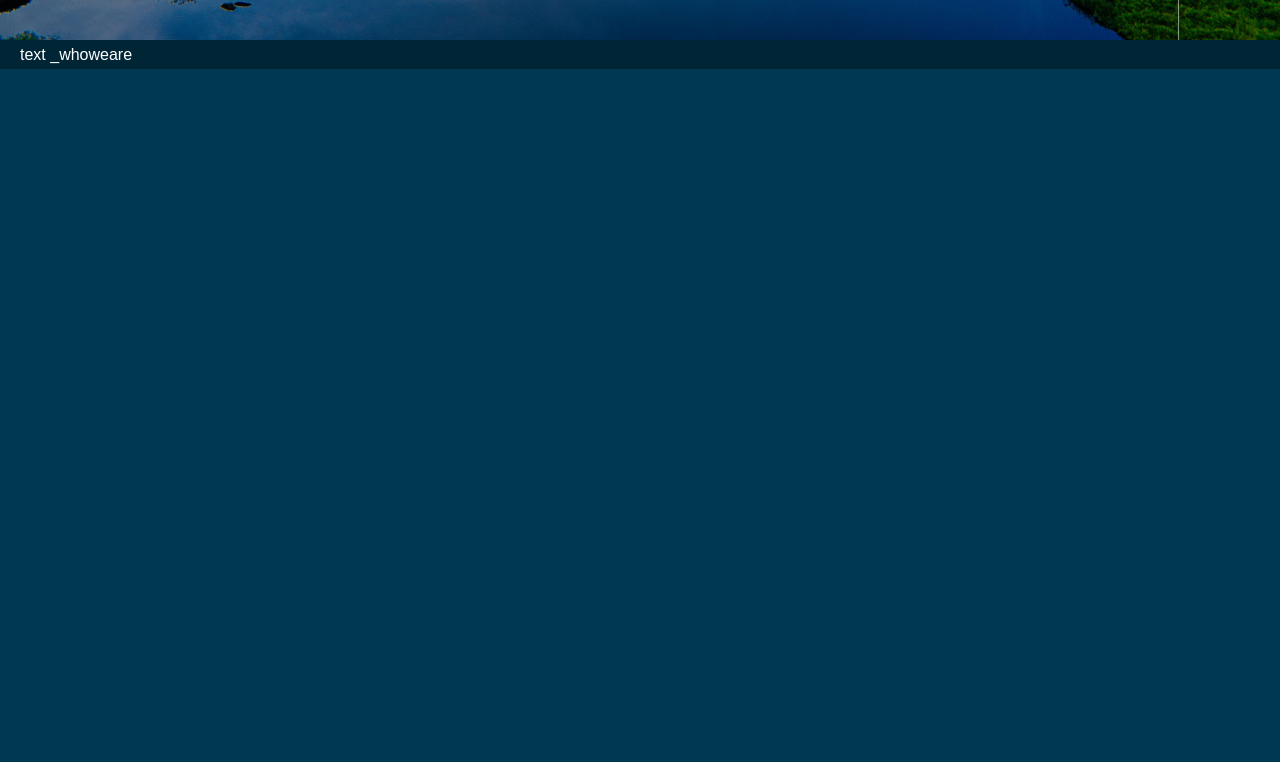
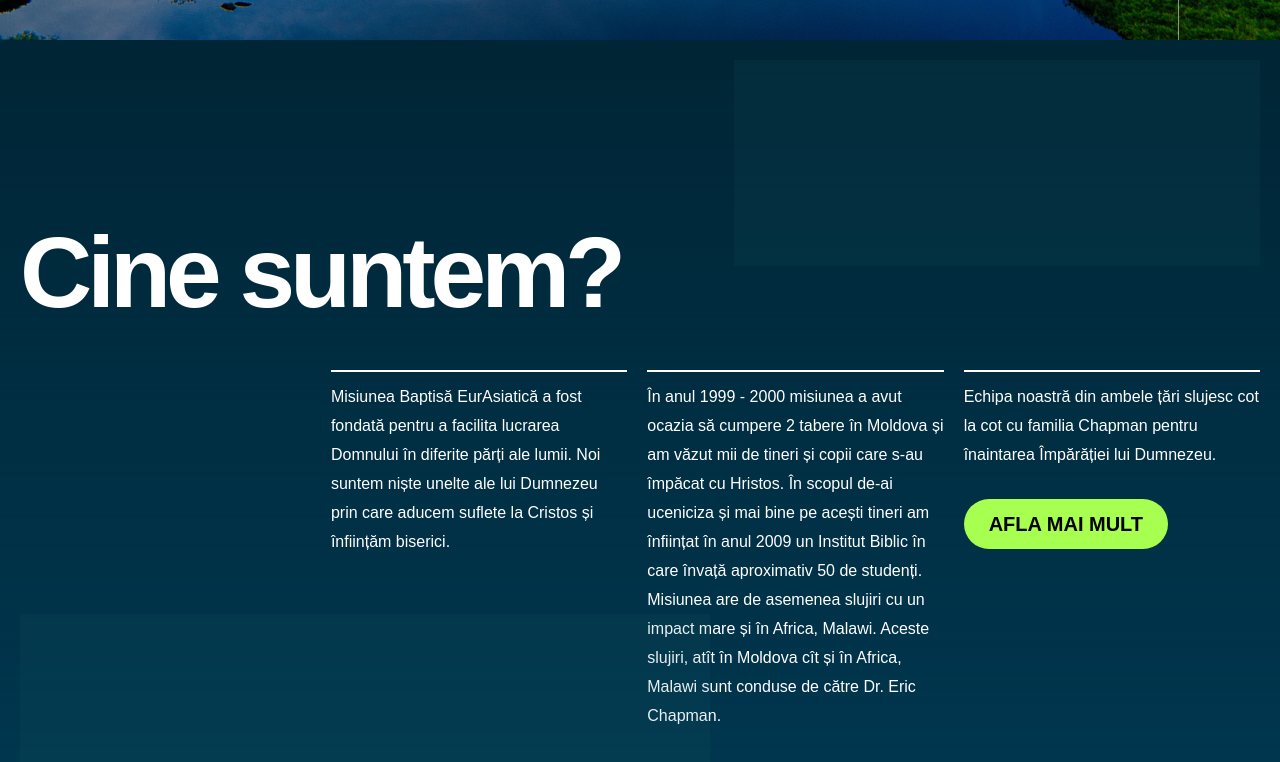
Before and after one commit to colocolov/tabara, a website: page tabara/index.html in a window 1280 px wide. Shown: the part 760-1522 px from the top of the page. Before the commit the page ends 829 px from the top, so only its background shows below. Drawn offline with Linux system fonts and the light colour scheme; a web font is replaced by a local one.

Commit message:
add section Cine suntem

```diff
--- a/#src/js/scripts/widthScrollbar.js
+++ b/#src/js/scripts/widthScrollbar.js
@@ -1,4 +1,4 @@
 // ширина скроллбара
 // const getScrollbarWidth = window.innerWidth - document.documentElement.clientWidth;
-// let scrollBarVar = getComputedStyle(document.documentElement).getPropertyValue('--widthscrollbar');
-// document.documentElement.style.setProperty('--widthscrollbar', getScrollbarWidth + 'px');
+// let scrollBarVar = getComputedStyle(document.documentElement).getPropertyValue('--widthScrollBar');
+// document.documentElement.style.setProperty('--widthScrollBar', getScrollbarWidth + 'px');
--- a/#src/sass/_settings.sass
+++ b/#src/sass/_settings.sass
@@ -73,7 +73,7 @@ input
   border-radius: 30px
   padding: 15px 25px
   color: $black !important
-  @include font(700, 30, 30)
+  @include font(700, 20, 20)
   text-align: center
   text-transform: uppercase
   transition: all 0.3s linear
--- a/#src/sass/_variables.sass
+++ b/#src/sass/_variables.sass
@@ -14,7 +14,7 @@ $cubic: all 0.7s cubic-bezier(0.76, -0.76, 0.25, 1.26)
 
 // ширина скролла по умолчанию
 :root
-  --widthscrollbar: 17px
+  --widthScrollBar: 17px
   --quantityHeroSlider: 4
 
 %body
--- a/#src/sass/components/_header.sass
+++ b/#src/sass/components/_header.sass
@@ -11,7 +11,7 @@
     justify-content: space-between
   &__logo
     width: 94px
-    font-family: 'Spectral'
+    font-family: 'Spectral', serif
     @include font(700, 24, 22)
     color: $white
   &__menu
--- a/#src/sass/components/_hero.sass
+++ b/#src/sass/components/_hero.sass
@@ -55,6 +55,7 @@
       max-width: 590px
     &-btn
       margin-right: 20px
+      @include font(700, 30, 30)
       // color: red
 
 
--- /dev/null
+++ b/#src/sass/components/_whoweare.sass
@@ -0,0 +1,43 @@
+.whoweare
+  height: 100vh
+  &__container
+    height: 100vh
+    position: relative
+    padding-top: 185px
+    padding-bottom: 140px
+    display: flex
+    flex-direction: column
+    justify-content: space-between
+    &::before
+      content: ''
+      position: absolute
+      top: 20px
+      right: 20px
+      width: 526px
+      height: 206px
+      background-color: rgba($bgc, 0.1)
+    &::after
+      content: ''
+      position: absolute
+      bottom: 20px
+      left: 20px
+      width: 690px
+      height: 206px
+      background-color: rgba($bgc, 0.1)
+  &__head
+    margin-bottom: 50px
+  &__info
+    display: flex
+    column-gap: 20px
+    flex-wrap: wrap
+    justify-content: flex-end
+    // margin: 0 -15px
+  &__text
+    flex: 0 1 23.9%
+    min-width: 250px
+    border-top: 2px solid $white
+      // padding: 0 25px
+    padding-top: 10px
+  &__btn
+    // display: block
+    margin-top: 30px
--- a/#src/sass/style.sass
+++ b/#src/sass/style.sass
@@ -14,13 +14,14 @@
 
 // подключение стилей шапки
 @import 'components/header'
-// подключение стилей главного слайдера
+@import 'components/menu'
+// подключение стилей на главнойс транице
 @import 'components/hero'
-// подключение стилей верхнего меню
-@import 'components/menu'
+@import 'components/whoweare'
 
 // подключение стилей подвала
 @import 'components/footer'
+
 // подключение стилей для аккордеона
 // @import 'components/accordeon'
 // подключение стилей для слайдера с отзывами
--- a/tabara/index.html
+++ b/tabara/index.html
@@ -72,10 +72,24 @@
   </div>
 </section>
 
-        <section class="_whow
-text _whoweareeare">
-  <div class="_whoweare__container">
-    text _whoweare
+        <section class="whoweare">
+  <div class="whoweare__container">
+    <h2 class="heading whoweare__head">Cine suntem?</h2>
+    <div class="whoweare__info">
+      <!-- <div class="whoweare__text">
+        <p> </p>
+      </div> -->
+      <div class="whoweare__text">
+        <p>Misiunea Baptisă EurAsiatică a fost fondată pentru a facilita lucrarea Domnului în diferite părți ale lumii. Noi suntem niște unelte ale lui Dumnezeu prin care aducem suflete la Cristos și înființăm biserici.</p>
+      </div>
+      <div class="whoweare__text">
+        <p>În anul 1999 - 2000 misiunea a avut ocazia să cumpere 2 tabere în Moldova și am văzut mii de tineri și copii care s-au împăcat cu Hristos. În scopul de-ai uceniciza și mai bine pe acești tineri am înființat în anul 2009 un Institut Biblic în care învață aproximativ 50 de studenți. Misiunea are de asemenea slujiri cu un impact mare și în Africa, Malawi. Aceste slujiri, atît în Moldova cît și în Africa, Malawi sunt conduse de către Dr. Eric Chapman.</p>
+      </div>
+      <div class="whoweare__text">
+        <p>Echipa noastră din ambele țări slujesc cot la cot cu familia Chapman pentru înaintarea Împărăției lui Dumnezeu.</p>
+        <a href="#" class="btn-reset btn whoweare__btn">Afla mai mult</a>
+      </div>
+    </div>
   </div>
 </section>
 
```
Also changed, not shown: #src/html/_whoweare.html (+18 -4 lines), tabara/css/style.css, tabara/js/main.min.js, 2 other files.
